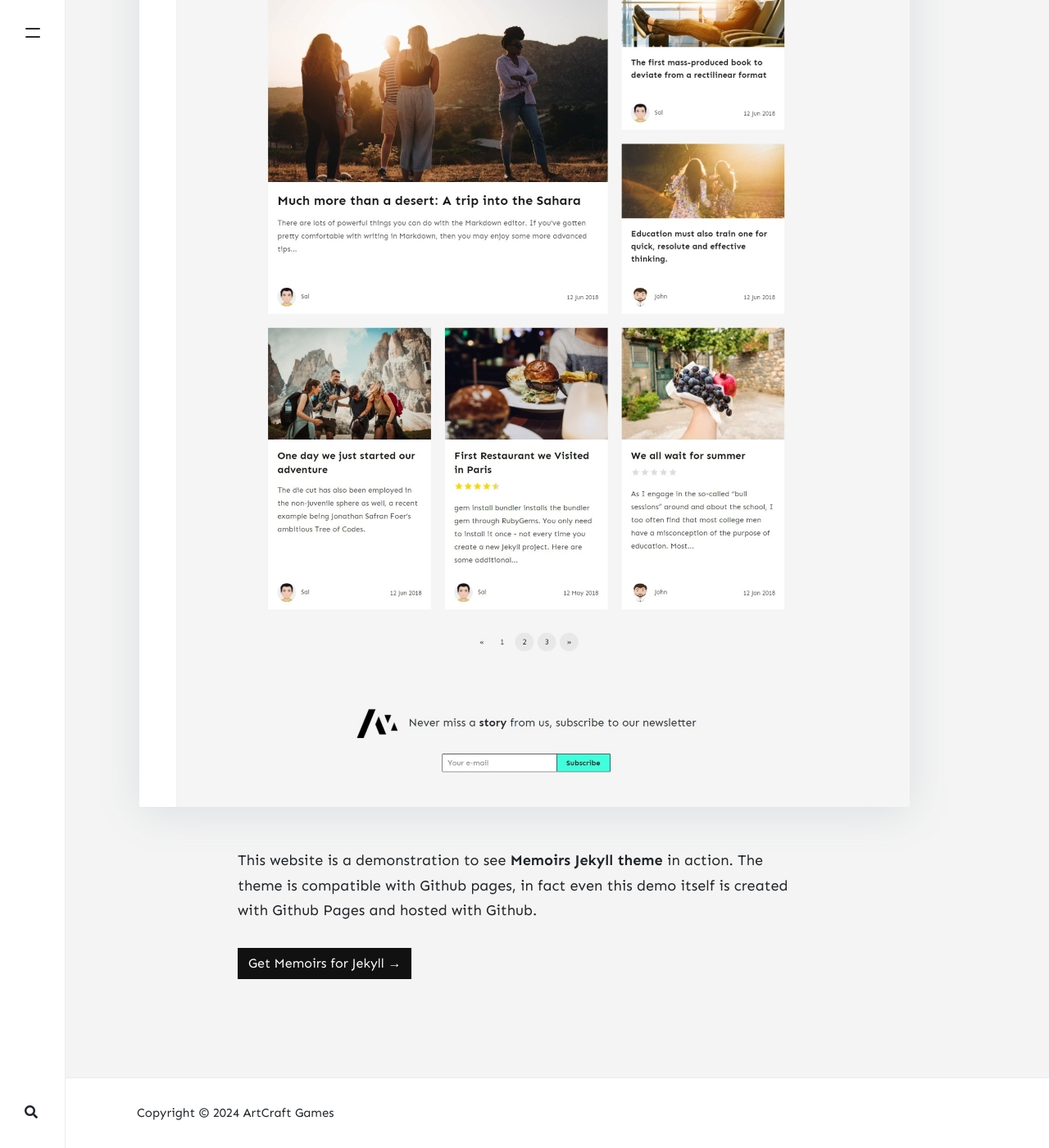
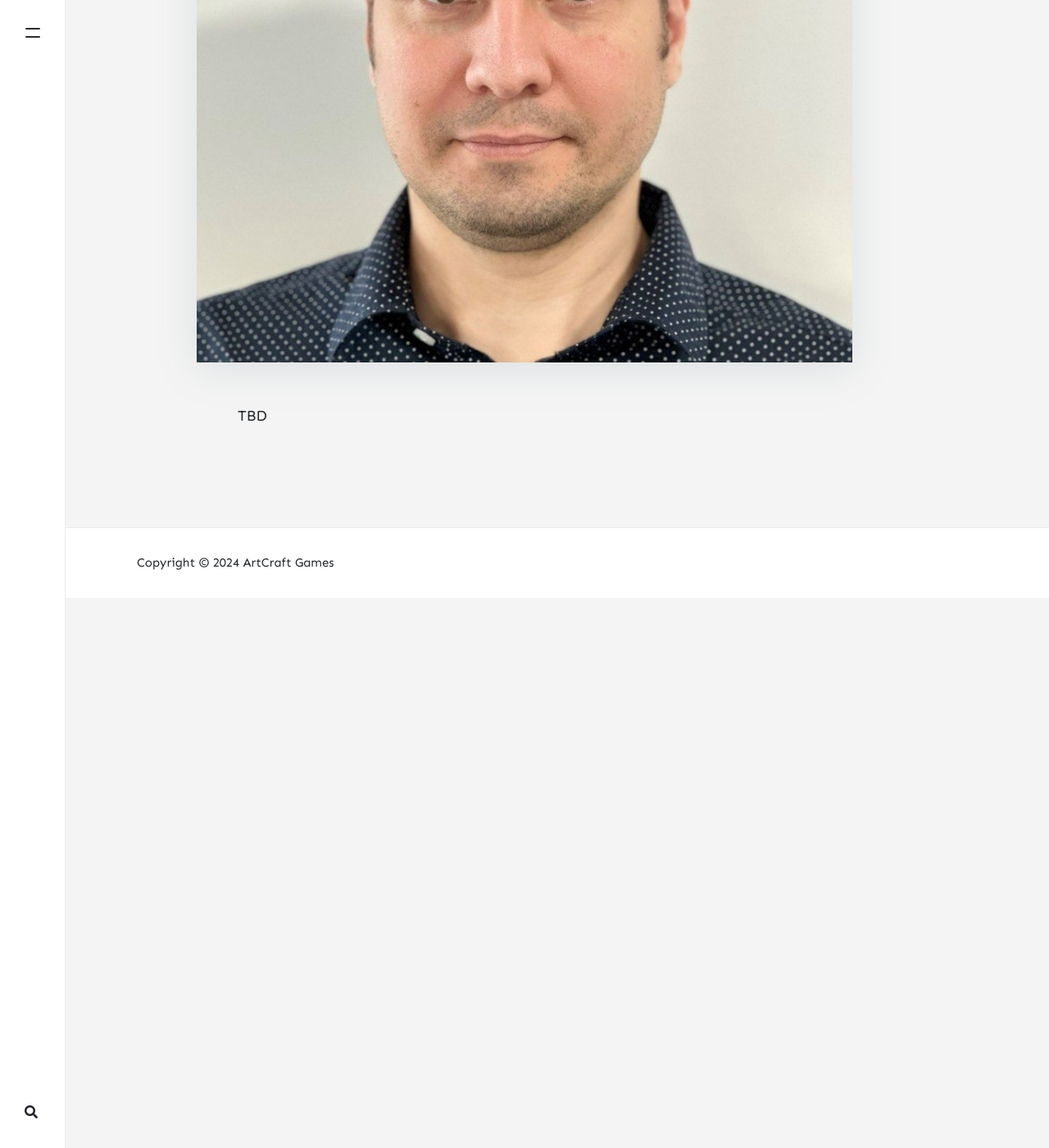
Before and after one commit to ArtCraftGames/blog, a Jekyll site: the page built from _pages/about.md, in a window 1280 px wide and 1400 px high, scrolled down 764 px. Shown: the whole window at 82% size. Built offline with Jekyll 4.4.1, drawn with Linux system fonts in a browser that asks for light colours; nearby versions of some CDN libraries; comment, search, counter and statistics services are not loaded; after the commit the page ends 1493 px from its top, so only the background shows below that; some of the changed text lies outside the part shown.

```diff
--- a/_config.yml
+++ b/_config.yml
@@ -1,12 +1,12 @@
 # Site
 name: "ArtCraft Games"
 title: "ArtCraft Games"
-description: "JavaSctipt/TypeScript/Game Engine"
+description: "JavaSctipt / TypeScript / Game Engine"
 logo: 'assets/images/logo.png'
 favicon: 'assets/images/logo.png'
 baseurl: '/blog'
 google_analytics: 'UA-xxxxxxxx-1'
-disqus:
+disqus: 'artcraftgames'
 mailchimp-list:
 include: ["_pages"]
 permalink: /:title/
--- a/_pages/about.md
+++ b/_pages/about.md
@@ -1,12 +1,10 @@
 ---
 layout: page
-title: Memoirs, a free minimalist Jekyll blogging theme with modern design
+title: ArtCraft Games - where tech meet art.
 permalink: /about
 comments: false
-image: assets/images/screenshot.jpg
+image: assets/images/avatar-georgii.png
 imageshadow: true
 ---
 
-This website is a demonstration to see **Memoirs Jekyll theme** in action. The theme is compatible with Github pages, in fact even this demo itself is created with Github Pages and hosted with Github.
-
-<a target="_blank" href="https://bootstrapstarter.com/jekyll-theme-memoirs/" class="btn btn-dark"> Get Memoirs for Jekyll &rarr;</a>
+TBD
```
Also changed, not shown: _posts/2024-12-3-introduct-javascript-vars.md (+2 -5 lines).
